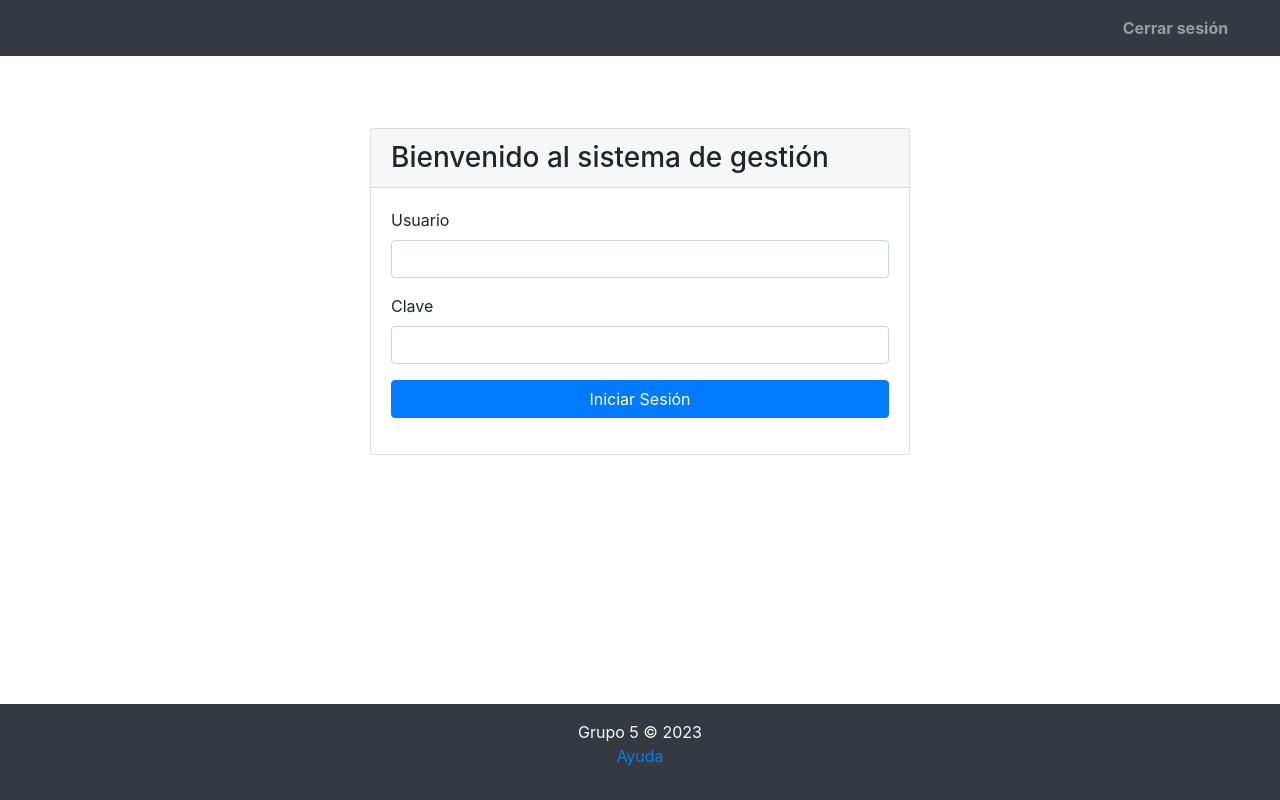
After one commit to omar-sca/PIG_Grupo5, a Django app: page / in a window 1280 px wide. The commit adds this page. Run offline with Django 3.2, Linux system fonts and the light colour scheme.

Commit message:
Agrego form inicio de sesion

```diff
--- a/PIG_Grupo5/urls.py
+++ b/PIG_Grupo5/urls.py
@@ -15,8 +15,10 @@ Including another URLconf
 """
 from django.contrib import admin
 from django.urls import path, include
+from usuarios import views
 
 urlpatterns = [
+    path('', views.inicio_sesion),
     path('productos/', include('productos.urls')),
     path('usuarios/', include('usuarios.urls')),
 ]
--- a/productos/urls.py
+++ b/productos/urls.py
@@ -1,8 +1,9 @@
 from django.urls import path
 from productos import views
 
+
 urlpatterns = [
-    path('', views.productos_mostrar),
+    path('', views.productos_mostrar, name='productos'),
     path('nuevo/', views.producto_nuevo, name='nuevo_producto'),
     path('editar/<int:id_prod>/', views.producto_editar, name='editar_producto'),
     path('fabricantes/', views.fabricantes_mostrar),
--- a/templates/usuarios/base_usuarios.html
+++ b/templates/usuarios/base_usuarios.html
@@ -6,7 +6,7 @@
     <a class="nav-link" href="/usuarios">Gestionar Usuarios</a>
 </li>
 <li class="nav-item nav-superior">
-    <a class="nav-link" href="/productos">Gestionar Porductos</a>
+    <a class="nav-link" href="/productos">Gestionar Productos</a>
 </li>
 {% endblock navSuperior %}
 
--- /dev/null
+++ b/templates/usuarios/inicio_sesion.html
@@ -0,0 +1,34 @@
+{% extends 'base.html' %}
+
+
+{% block navSuperior %}
+
+{% endblock navSuperior %}
+
+{% block body %}
+<div class="container">
+  <div class="row justify-content-center mt-5">
+    <div class="col-md-6">
+      <div class="card">
+        <div class="card-header">
+          <h3 class="mb-0">Bienvenido al sistema de gestión</h3>
+        </div>
+        <div class="card-body">
+          <form method="POST">
+            {% csrf_token %}
+            <div class="form-group">
+              <label for="username">Usuario</label>
+              <input type="text" class="form-control" id="username" name="username">
+            </div>
+            <div class="form-group">
+              <label for="password">Clave</label>
+              <input type="password" class="form-control" id="password" name="password">
+            </div>
+            <button type="button" class="btn btn-primary btn-block" onclick="location.href='{% url 'productos' %}'">Iniciar Sesión</button>
+          </form>
+        </div>
+      </div>
+    </div>
+  </div>
+</div>
+{% endblock %}
--- a/usuarios/urls.py
+++ b/usuarios/urls.py
@@ -3,6 +3,6 @@ from usuarios import views
 
 urlpatterns = [
     path('', views.mostrar),
-    path('nuevo/', views.nuevo_usuario),
+    path('nuevo/', views.nuevo_usuario, name='nuevo_usuario'),
     path('editar/', views.editar_usuario),
 ]
--- a/usuarios/views.py
+++ b/usuarios/views.py
@@ -6,6 +6,8 @@ from django.http import HttpResponse
 
 # Create your views here.
 
+def inicio_sesion(request):
+    return render(request,"usuarios/inicio_sesion.html")
 
 def mostrar(request):
     return render(request,"usuarios/base_usuarios.html")
```
